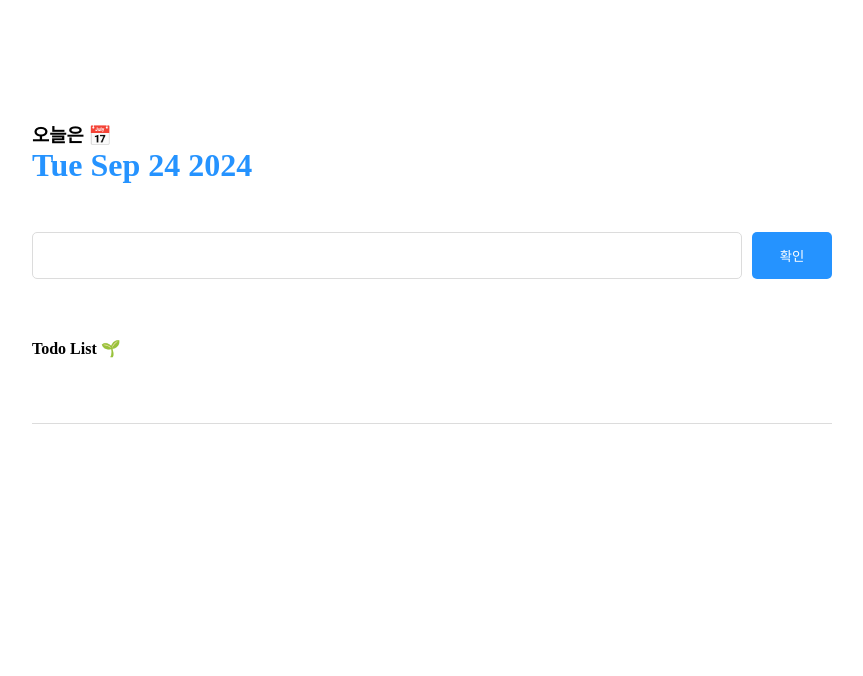
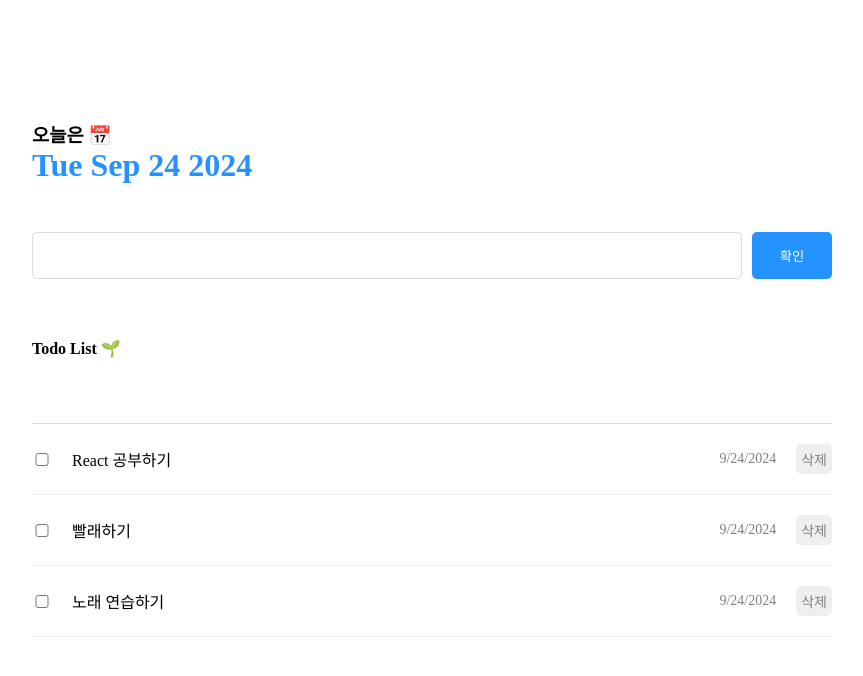
Before and after one commit to mungyun/todoapp, a Next.js app: page / in a window 1280 px wide. Shown: the top 676 px of the page, without its empty margins (208-1071 px from the left). Built offline with nearby package versions, Linux system fonts and the light colour scheme.

Commit message:
[Chore] TodoItem UI 수정

```diff
--- a/components/List.js
+++ b/components/List.js
@@ -1,12 +1,23 @@
+import { datasAtom } from "@/store/atoms";
 import styles from "./List.module.css";
+import { useAtom } from "jotai";
+import TodoItem from "./TodoItem";
 
 function List() {
+  const [datas] = useAtom(datasAtom);
+
   return (
     <div className={styles.List}>
       <h4>Todo List 🌱</h4>
 
       <input />
-      <div className="todos_wrapper"></div>
+      <ul className={styles.todos_wrapper}>
+        {datas.map((data) => (
+          <li key={data.id}>
+            <TodoItem data={data} />
+          </li>
+        ))}
+      </ul>
     </div>
   );
 }
--- a/components/TodoItem.js
+++ b/components/TodoItem.js
@@ -1,16 +1,14 @@
 import styles from "./TodoItem.module.css";
 
-function TodoItem() {
+function TodoItem({ data }) {
   return (
     <div className={styles.Todoitem}>
-      <input
-        onChange={onChangeCheckbox}
-        checked={item.isDone}
-        type="checkbox"
-      />
-      <div className="content">{item.content}</div>
-      <div className="date">{new Date(item.date).toLocaleDateString()}</div>
-      <button onClick={deleteClick}>삭제</button>
+      <input checked={data.isDone} type="checkbox" />
+      <div className={styles.content}>{data.content}</div>
+      <div className={styles.date}>
+        {new Date(data.date).toLocaleDateString()}
+      </div>
+      <button>삭제</button>
     </div>
   );
 }
--- a/package.json
+++ b/package.json
@@ -9,9 +9,10 @@
     "lint": "next lint"
   },
   "dependencies": {
+    "jotai": "^2.10.0",
+    "next": "14.2.13",
     "react": "^18",
-    "react-dom": "^18",
-    "next": "14.2.13"
+    "react-dom": "^18"
   },
   "devDependencies": {
     "eslint": "^8",
--- /dev/null
+++ b/store/atoms.js
@@ -0,0 +1,24 @@
+import { atom } from "jotai";
+
+const mockData = [
+  {
+    id: 0,
+    isDone: false,
+    content: "React 공부하기",
+    date: new Date().getTime(),
+  },
+  {
+    id: 1,
+    isDone: false,
+    content: "빨래하기",
+    date: new Date().getTime(),
+  },
+  {
+    id: 2,
+    isDone: false,
+    content: "노래 연습하기",
+    date: new Date().getTime(),
+  },
+];
+
+export const datasAtom = atom(mockData);
```
Also changed, not shown: 1 other file (tests, documents, lock files or other folders).
